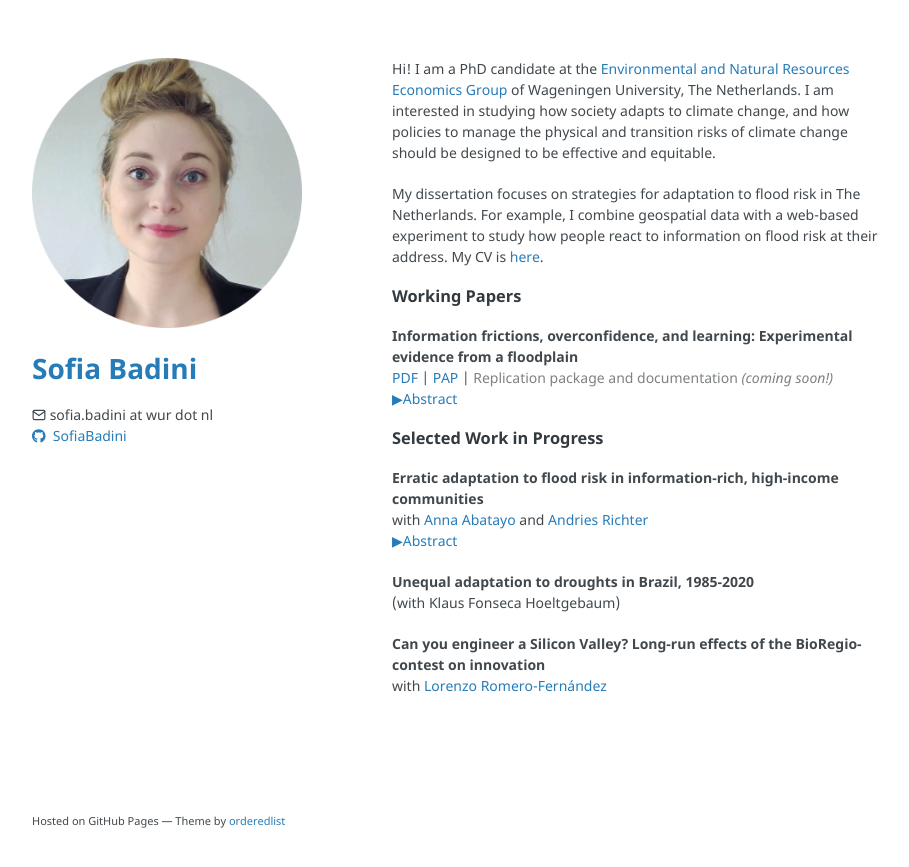
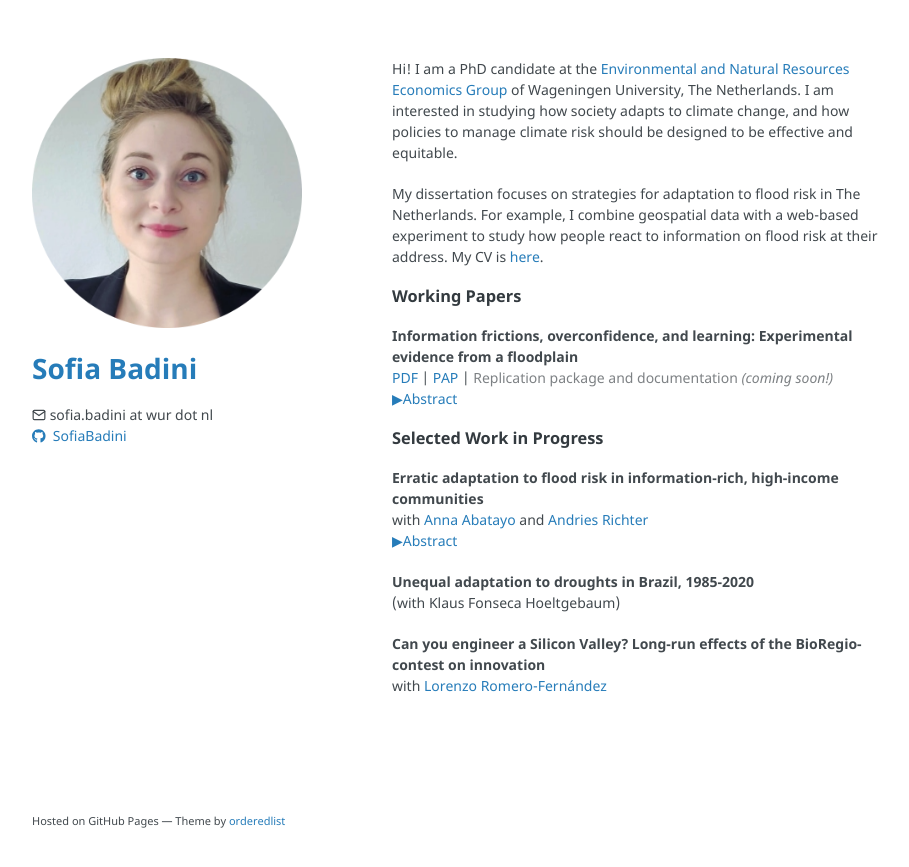
Before and after one commit to SofiaBadini/SofiaBadini.github.io, a Jekyll site: the page built from index.md, in a window 1280 px wide. Shown: the top 867 px of the page, without its empty margins (178-1087 px from the left). Built offline with Jekyll 4.4.1, drawn with Linux system fonts in a browser that asks for light colours.

```diff
--- a/_config.yml
+++ b/_config.yml
@@ -28,6 +28,8 @@ favicon: true
 baseurl: "" # the subpath of your site, e.g. /blog
 url: "" # the base hostname & protocol for your site, e.g. http://example.com
 github_username:  SofiaBadini
+google_verify: 5NQ3Jkl90xR2l-Wq0kX6sDaSkW7ZvkUCOcrLxA0a9l0
+google_site_verification: 5NQ3Jkl90xR2l-Wq0kX6sDaSkW7ZvkUCOcrLxA0a9l0
 
 # Build settings
 remote_theme: pages-themes/minimal@v0.2.0
--- /dev/null
+++ b/googled9f5547102732bec.html
@@ -0,0 +1 @@
+google-site-verification: googled9f5547102732bec.html
--- a/index.md
+++ b/index.md
@@ -2,7 +2,7 @@
 layout: default
 ---
 
-Hi! I am a PhD candidate at the [Environmental and Natural Resources Economics Group](https://www.wur.nl/en/Research-Results/Chair-groups/Social-Sciences/Environmental-Economics-and-Natural-Resources-Group.htm){:target="_blank"} of Wageningen University, The Netherlands. I am interested in studying how society adapts to climate change, and how policies to manage the physical and transition risks of climate change should be designed to be effective and equitable.
+Hi! I am a PhD candidate at the [Environmental and Natural Resources Economics Group](https://www.wur.nl/en/Research-Results/Chair-groups/Social-Sciences/Environmental-Economics-and-Natural-Resources-Group.htm){:target="_blank"} of Wageningen University, The Netherlands. I am interested in studying how society adapts to climate change, and how policies to manage climate risk should be designed to be effective and equitable.
 
 My dissertation focuses on strategies for adaptation to flood risk in The Netherlands. For example, I combine geospatial data with a web-based experiment to study how people react to information on flood risk at their address. My CV is [here](/CV.pdf){:target="_blank"}.
 
```
